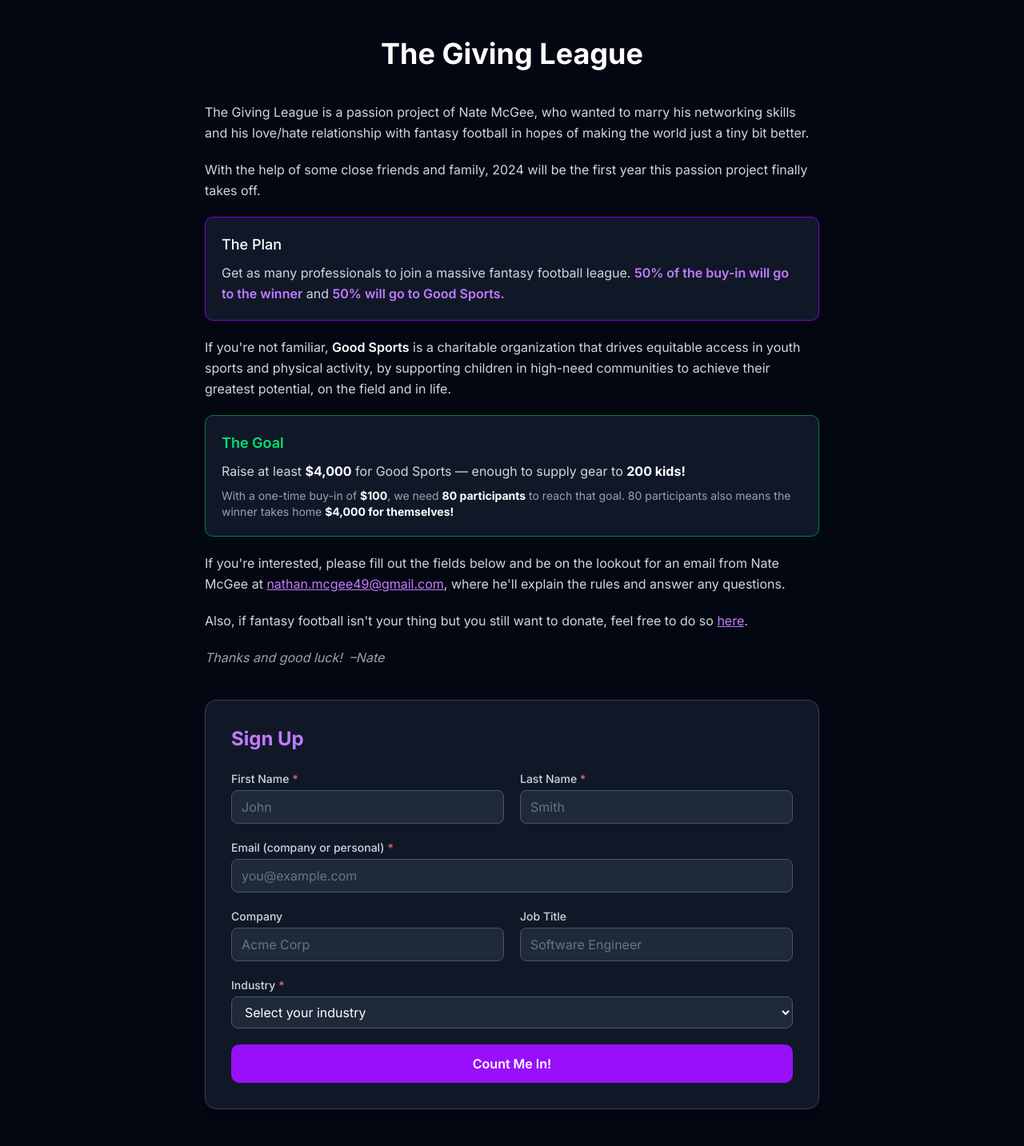
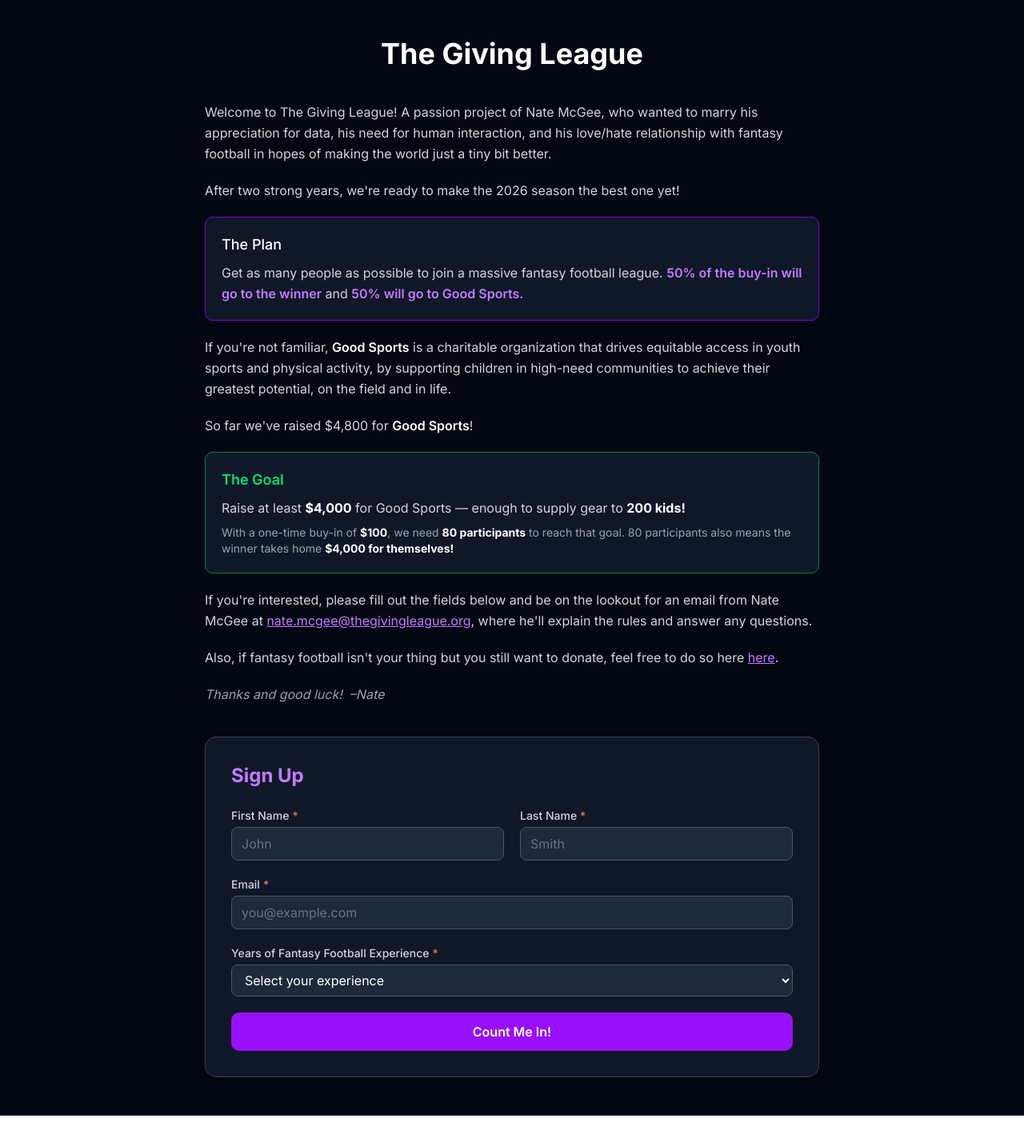
Before and after one commit to RFOSHA/sleeper-tgl-website, a Next.js app: page / in a window 1280 px wide. Shown: the part 289-1722 px from the top of the page at 80% size. After the commit the page ends 1684 px from the top, so only its background shows below. Built offline with nearby package versions, Linux system fonts and the light colour scheme.

Commit message:
nate updates

```diff
--- a/src/app/api/signup/route.ts
+++ b/src/app/api/signup/route.ts
@@ -61,9 +61,9 @@
       <table cellpadding="6" style="border-collapse:collapse;font-family:sans-serif;">
         <tr><td><strong>Name</strong></td><td>${firstName} ${lastName}</td></tr>
         <tr><td><strong>Email</strong></td><td>${email}</td></tr>
-        <tr><td><strong>Company</strong></td><td>${company || '—'}</td></tr>
-        <tr><td><strong>Job Title</strong></td><td>${jobTitle || '—'}</td></tr>
-        <tr><td><strong>Industry</strong></td><td>${industryDisplay}</td></tr>
+        // <tr><td><strong>Company</strong></td><td>${company || '—'}</td></tr>
+        // <tr><td><strong>Job Title</strong></td><td>${jobTitle || '—'}</td></tr>
+        <tr><td><strong>Experience</strong></td><td>${industryDisplay}</td></tr>
       </table>
     `,
   });
--- a/src/app/page.tsx
+++ b/src/app/page.tsx
@@ -5,43 +5,43 @@
 import Link from 'next/link';
 
 const INDUSTRIES = [
-  'Accounting/Finance',
-  'Agriculture',
-  'Architecture',
-  'Business Administration',
-  'Construction',
-  'Education',
-  'Engineering',
-  'Energy',
-  'Healthcare',
-  'Hospitality',
-  'Information Technology (IT)',
-  'Instrumentation & Monitoring (I&M)',
-  'Law/Legal',
-  'Manufacturing',
-  'Marketing',
-  'Real Estate',
-  'Other',
+  '0',
+  '1-2',
+  '3-6',
+  '7-10',
+  '10+',
+  // 'Education',
+  // 'Engineering',
+  // 'Energy',
+  // 'Healthcare',
+  // 'Hospitality',
+  // 'Information Technology (IT)',
+  // 'Instrumentation & Monitoring (I&M)',
+  // 'Law/Legal',
+  // 'Manufacturing',
+  // 'Marketing',
+  // 'Real Estate',
+  // 'Other',
 ];
 
 interface FormData {
   firstName: string;
   lastName: string;
   email: string;
-  company: string;
-  jobTitle: string;
+  // company: string;
+  // jobTitle: string;
   industry: string;
-  industryOther: string;
+  // industryOther: string;
 }
 
 const EMPTY_FORM: FormData = {
   firstName: '',
   lastName: '',
   email: '',
-  company: '',
-  jobTitle: '',
+  // company: '',
+  // jobTitle: '',
   industry: '',
-  industryOther: '',
+  // industryOther: '',
 };
 
 export default function HomePage() {
@@ -99,19 +99,16 @@
         {/* Story section */}
         <div className="space-y-5 text-gray-300 text-base leading-relaxed">
           <p>
-            The Giving League is a passion project of Nate McGee, who wanted to marry his networking
-            skills and his love/hate relationship with fantasy football in hopes of making the world
-            just a tiny bit better.
+            Welcome to The Giving League!  A passion project of Nate McGee, who wanted to marry his appreciation for data, his need for human interaction, and his love/hate relationship with fantasy football in hopes of making the world just a tiny bit better.
           </p>
           <p>
-            With the help of some close friends and family, 2024 will be the first year this passion
-            project finally takes off.
+            After two strong years, we're ready to make the 2026 season the best one yet!
           </p>
 
           <div className="border border-purple-700 rounded-lg p-5 bg-gray-900">
             <p className="text-white font-medium text-lg mb-2">The Plan</p>
             <p>
-              Get as many professionals to join a massive fantasy football league.{' '}
+              Get as many people as possible to join a massive fantasy football league.{' '}
               <span className="text-purple-400 font-semibold">50% of the buy-in will go to the winner</span>{' '}
               and{' '}
               <span className="text-purple-400 font-semibold">50% will go to Good Sports.</span>
@@ -124,6 +121,10 @@
             organization that drives equitable access in youth sports and physical activity, by
             supporting children in high-need communities to achieve their greatest potential, on the
             field and in life.
+          </p>
+
+          <p>
+            So far we&apos;ve raised $4,800 for <span className="text-white font-semibold">Good Sports</span>!
           </p>
 
           <div className="border border-green-700 rounded-lg p-5 bg-gray-900 space-y-2">
@@ -144,15 +145,15 @@
           <p>
             If you&apos;re interested, please fill out the fields below and be on the lookout for
             an email from Nate McGee at{' '}
-            <a href="mailto:nathan.mcgee49@gmail.com" className="text-purple-400 underline">
-              nathan.mcgee49@gmail.com
+            <a href="mailto:nate.mcgee@thegivingleague.org" className="text-purple-400 underline">
+              nate.mcgee@thegivingleague.org
             </a>
             , where he&apos;ll explain the rules and answer any questions.
           </p>
 
           <p>
             Also, if fantasy football isn&apos;t your thing but you still want to donate, feel free
-            to do so{' '}
+            to do so here{' '}
             <Link
               href="https://support.goodsports.org/campaign/thegivingleague"
               target="_blank"
@@ -176,7 +177,7 @@
               <p className="text-green-400 text-2xl font-bold">You&apos;re in!</p>
               <p className="text-gray-300">
                 Thanks for signing up. Keep an eye on your inbox for an email from Nate at{' '}
-                <span className="text-purple-400">nathan.mcgee49@gmail.com</span>.
+                <span className="text-purple-400">nate.mcgee@thegivingleague.org</span>.
               </p>
               <button
                 onClick={() => setStatus('idle')}
@@ -210,7 +211,7 @@
                 </Field>
               </div>
 
-              <Field label="Email (company or personal)" required>
+              <Field label="Email" required>
                 <input
                   name="email"
                   type="email"
@@ -222,7 +223,7 @@
                 />
               </Field>
 
-              <div className="grid grid-cols-1 sm:grid-cols-2 gap-5">
+              {/* <div className="grid grid-cols-1 sm:grid-cols-2 gap-5">
                 <Field label="Company">
                   <input
                     name="company"
@@ -241,9 +242,9 @@
                     placeholder="Software Engineer"
                   />
                 </Field>
-              </div>
+              </div> */}
 
-              <Field label="Industry" required>
+              <Field label="Years of Fantasy Football Experience" required>
                 <select
                   name="industry"
                   value={form.industry}
@@ -251,14 +252,14 @@
                   required
                   className={inputClass}
                 >
-                  <option value="" disabled>Select your industry</option>
+                  <option value="" disabled>Select your experience</option>
                   {INDUSTRIES.map((ind) => (
                     <option key={ind} value={ind}>{ind}</option>
                   ))}
                 </select>
               </Field>
 
-              {form.industry === 'Other' && (
+              {/* {form.industry === 'Other' && (
                 <Field label="Please specify your industry" required>
                   <input
                     name="industryOther"
@@ -269,7 +270,7 @@
                     placeholder="e.g. Nonprofit, Government..."
                   />
                 </Field>
-              )}
+              )} */}
 
               {status === 'error' && (
                 <p className="text-red-400 text-sm">{errorMsg}</p>
```
